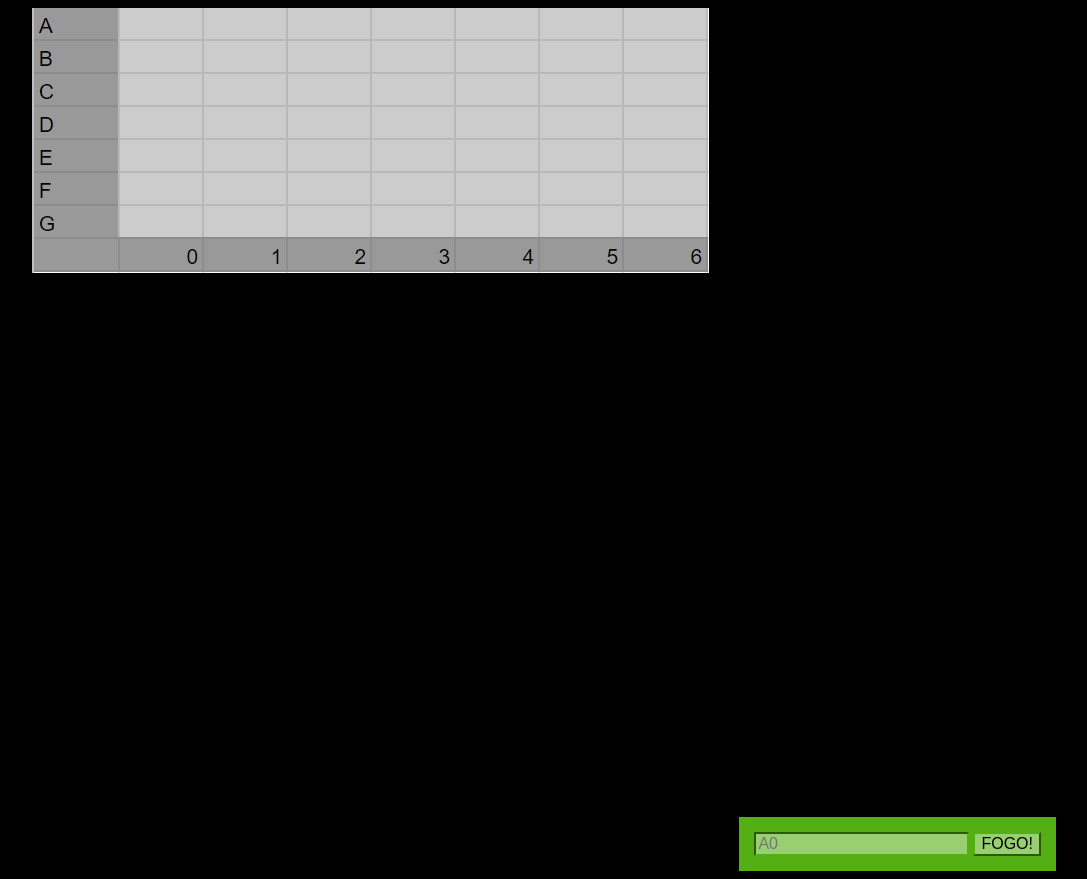
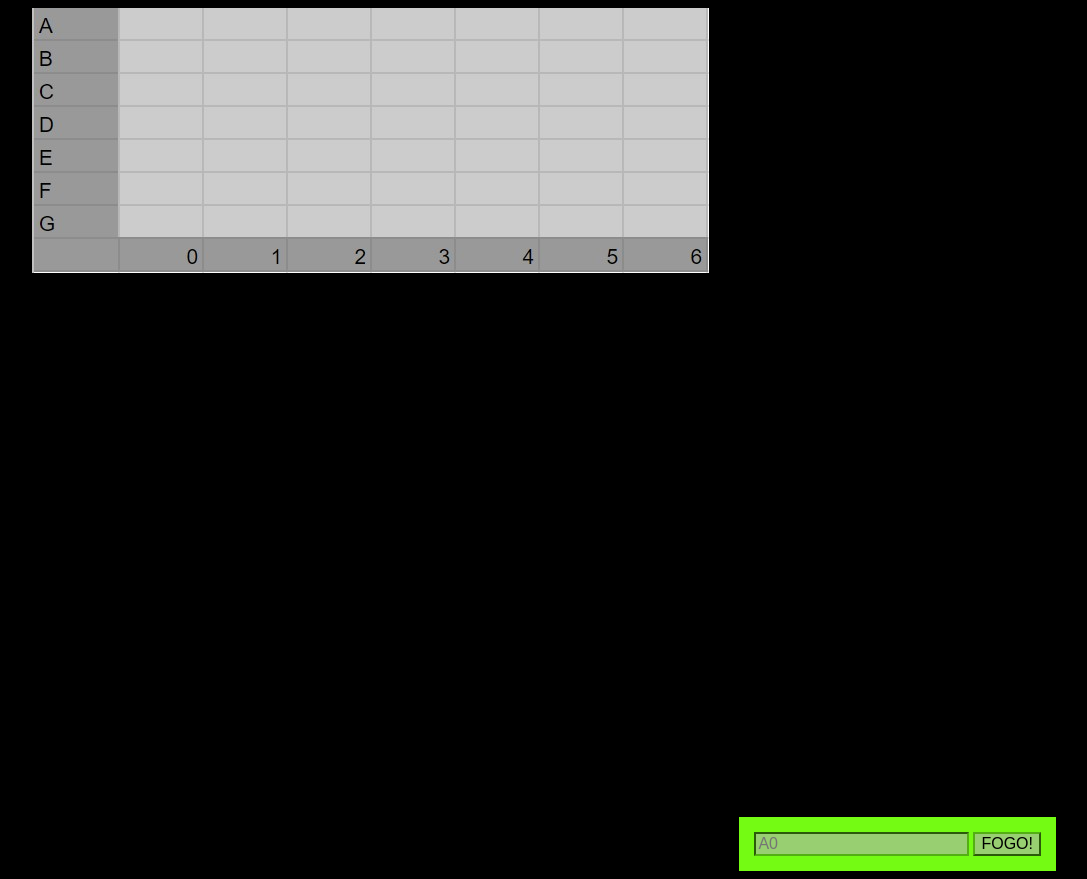
Before and after one commit to brunobatistabbf/DIO, a plain HTML site: page index.html in a window 1280 px wide. Shown: the whole page, without its empty margins (96-1183 px from the left). Drawn offline with Linux system fonts and the light colour scheme.

Commit message:
update index color

```diff
--- a/index.html
+++ b/index.html
@@ -38,7 +38,7 @@
             bottom: 0px;
             right: 0px;
             padding: 15px;
-            background-color: rgb(83,175, 19);
+            background-color: rgb(116, 251, 19);
         }
         form input {
             background-color: rgb(152,207, 113);
```
